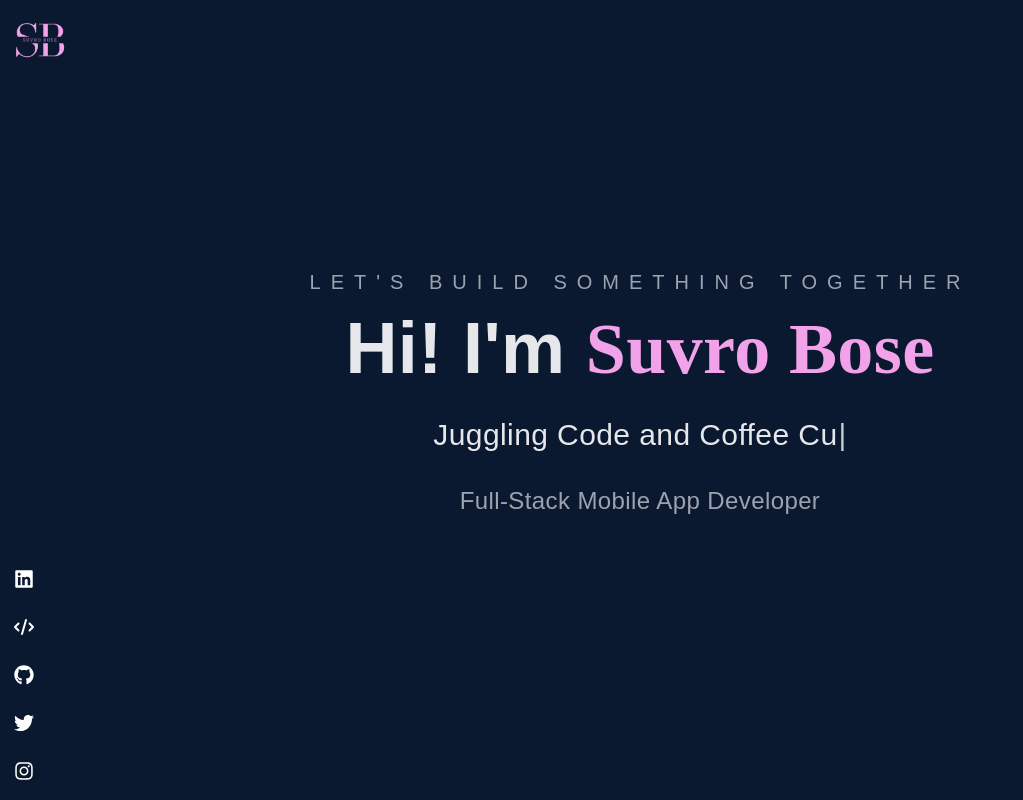
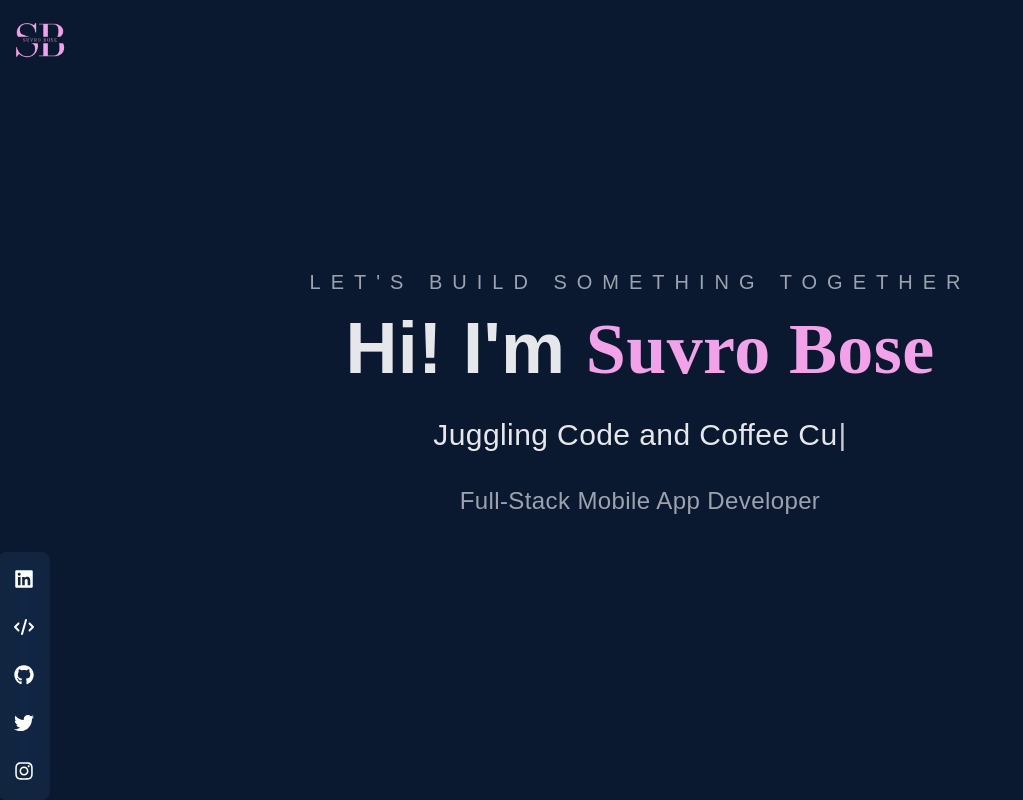
Before and after one commit to toy0407/portfolio-website, a Next.js app: page / in a window 1280 px wide. Shown: the top 800 px of the page, without its empty margins (0-1023 px from the left). Built offline with nearby package versions, Linux system fonts and the light colour scheme.

Commit message:
Social Media Banner glassmorphism effect

```diff
--- a/src/components/WorkExperience.jsx
+++ b/src/components/WorkExperience.jsx
@@ -25,7 +25,7 @@ const WorkExperience = () => {
   ]
 
 
-  return <div className="min-h-screen mx-auto md:px-10 flex justify-center items-center flex-col">
+  return <div className="min-h-screen mx-auto md:px-10 px-4 flex justify-center items-center flex-col">
     <motion.div>
       <p className={`uppercase text-center text-sm tracking-[6px] text-gray-400 animate-fade-up`}>What I have done so far</p>
       <h2 className="text-center font-thin tracking-[4px] text-[#F2A2E8]">Work Experience</h2>
--- a/src/components/micro/SocialMediaBanner.jsx
+++ b/src/components/micro/SocialMediaBanner.jsx
@@ -11,7 +11,8 @@ import { faCode } from "@fortawesome/free-solid-svg-icons";
 const SocialMediaIconsBanner = () => {
   return (
     <div className="fixed left-1/2 md:left-6 transform -translate-x-1/2 bottom-4 md:bottom-0 md:w-fit md:inset-x-4 md:flex md:flex-col flex-row">
-  <div className="flex flex-row md:flex-col  p-4 space-x-6 md:space-x-0 space-y-0 md:space-y-6 bg-slate-800 md:bg-transparent rounded-lg text-white animate-fade-up delay-1000">
+  {/* <div className="flex flex-row md:flex-col  p-4 space-x-6 md:space-x-0 space-y-0 md:space-y-6 bg-slate-800 md:bg-transparent rounded-lg text-white animate-fade-up delay-1000"> */}
+  <div className="flex flex-row md:flex-col p-4 space-x-6 md:space-x-0 space-y-0 md:space-y-6 bg-slate-600 bg-opacity-20 backdrop-filter backdrop-blur-md backdrop-saturate-150 rounded-lg text-white animate-fade-up delay-1000">
     <a href="https://www.linkedin.com/in/toy0407/" target="_blank" rel="noopener noreferrer">
       <FontAwesomeIcon
         icon={faLinkedin}
```
